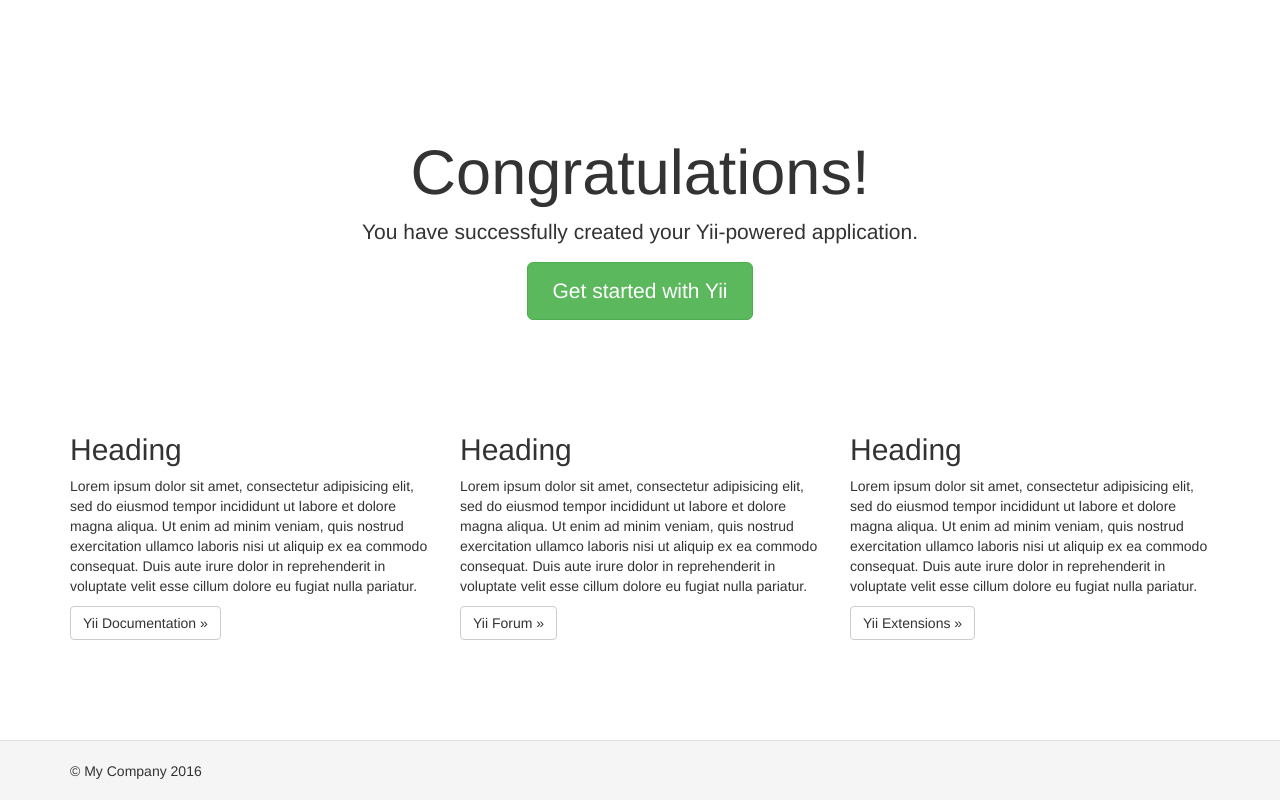
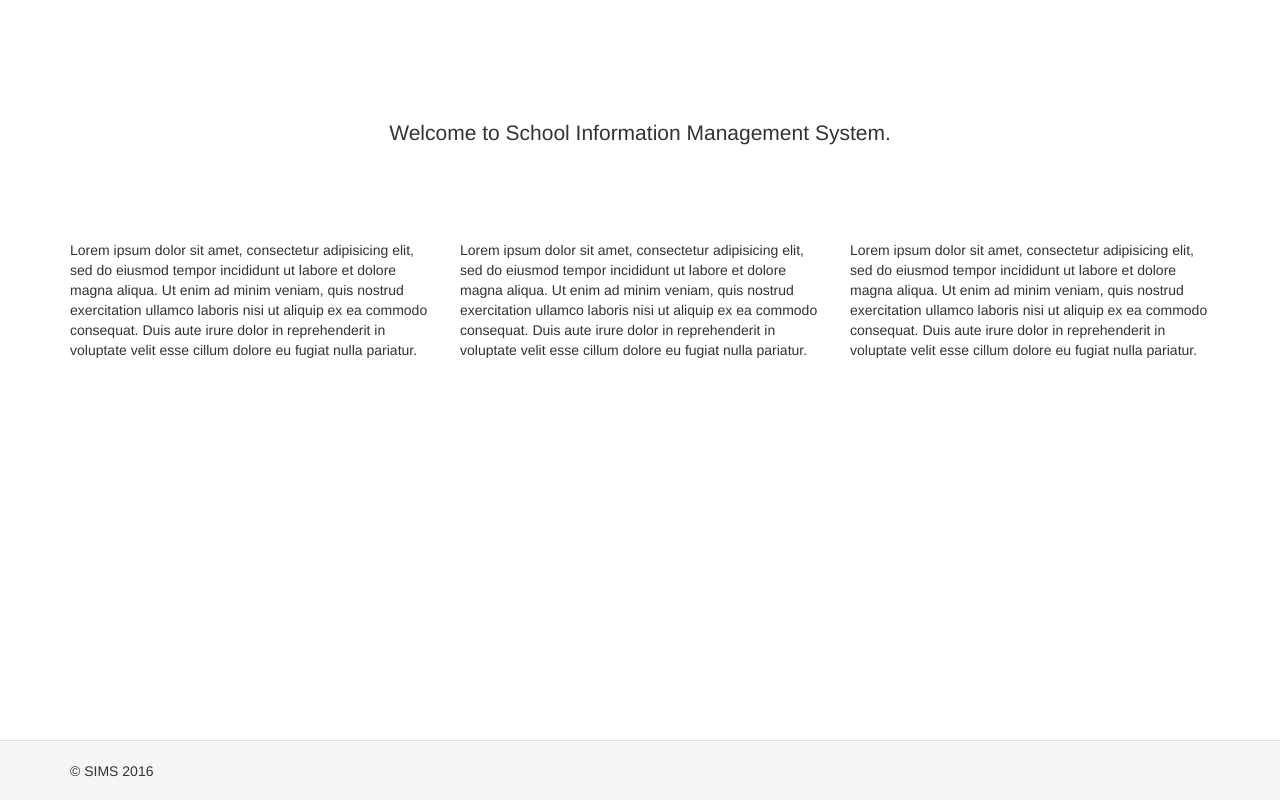
Before and after one commit to AdolfRLugoye/sims, a Yii app: template views/site/index.php in a window 1280 px wide. Run offline with PHP 8.4 and a stand-in for Yii, Linux system fonts and the light colour scheme; the template is opened without the code that fills it, so the values that code supplies are empty; some libraries are stand-ins or nearby versions.

Commit message:
changes made to the name of the title and other configs

```diff
--- a/views/layouts/main.php
+++ b/views/layouts/main.php
@@ -27,7 +27,7 @@ AppAsset::register($this);
 <div class="wrap">
     <?php
     NavBar::begin([
-        'brandLabel' => 'My Company',
+        'brandLabel' => 'School Information Management System',
         'brandUrl' => Yii::$app->homeUrl,
         'options' => [
             'class' => 'navbar-inverse navbar-fixed-top',
@@ -66,7 +66,7 @@ AppAsset::register($this);
 
 <footer class="footer">
     <div class="container">
-        <p class="pull-left">&copy; My Company <?= date('Y') ?></p>
+        <p class="pull-left">&copy; SIMS <?= date('Y') ?></p>
 
         <p class="pull-right"><?= Yii::powered() ?></p>
     </div>
--- a/views/site/index.php
+++ b/views/site/index.php
@@ -7,45 +7,44 @@ $this->title = 'My Yii Application';
 <div class="site-index">
 
     <div class="jumbotron">
-        <h1>Congratulations!</h1>
 
-        <p class="lead">You have successfully created your Yii-powered application.</p>
+        <p class="lead">Welcome to School Information Management System.</p>
 
-        <p><a class="btn btn-lg btn-success" href="http://www.yiiframework.com">Get started with Yii</a></p>
+        <!--<p><a class="btn btn-lg btn-success" href="http://www.yiiframework.com">Get started with Yii</a></p>-->
     </div>
 
     <div class="body-content">
 
         <div class="row">
             <div class="col-lg-4">
-                <h2>Heading</h2>
+                <!--<h2>Heading</h2>-->
 
                 <p>Lorem ipsum dolor sit amet, consectetur adipisicing elit, sed do eiusmod tempor incididunt ut labore et
                     dolore magna aliqua. Ut enim ad minim veniam, quis nostrud exercitation ullamco laboris nisi ut aliquip
                     ex ea commodo consequat. Duis aute irure dolor in reprehenderit in voluptate velit esse cillum dolore eu
                     fugiat nulla pariatur.</p>
 
-                <p><a class="btn btn-default" href="http://www.yiiframework.com/doc/">Yii Documentation &raquo;</a></p>
+                <!--<p><a class="btn btn-default" href="http://www.yiiframework.com/doc/">Yii Documentation &raquo;</a></p>-->
             </div>
             <div class="col-lg-4">
-                <h2>Heading</h2>
+                <!--<h2>Heading</h2>-->
 
                 <p>Lorem ipsum dolor sit amet, consectetur adipisicing elit, sed do eiusmod tempor incididunt ut labore et
                     dolore magna aliqua. Ut enim ad minim veniam, quis nostrud exercitation ullamco laboris nisi ut aliquip
                     ex ea commodo consequat. Duis aute irure dolor in reprehenderit in voluptate velit esse cillum dolore eu
                     fugiat nulla pariatur.</p>
 
-                <p><a class="btn btn-default" href="http://www.yiiframework.com/forum/">Yii Forum &raquo;</a></p>
+<!--                <p><a class="btn btn-default" href="http://www.yiiframework.com/forum/">Yii Forum &raquo;</a></p>-->
             </div>
             <div class="col-lg-4">
-                <h2>Heading</h2>
+                <!--<h2>Heading</h2>-->
 
                 <p>Lorem ipsum dolor sit amet, consectetur adipisicing elit, sed do eiusmod tempor incididunt ut labore et
                     dolore magna aliqua. Ut enim ad minim veniam, quis nostrud exercitation ullamco laboris nisi ut aliquip
                     ex ea commodo consequat. Duis aute irure dolor in reprehenderit in voluptate velit esse cillum dolore eu
                     fugiat nulla pariatur.</p>
 
-                <p><a class="btn btn-default" href="http://www.yiiframework.com/extensions/">Yii Extensions &raquo;</a></p>
+                <!--<p><a class="btn btn-default" href="http://www.yiiframework.com/extensions/">Yii Extensions &raquo;</a></p>-->
             </div>
         </div>
 
```
